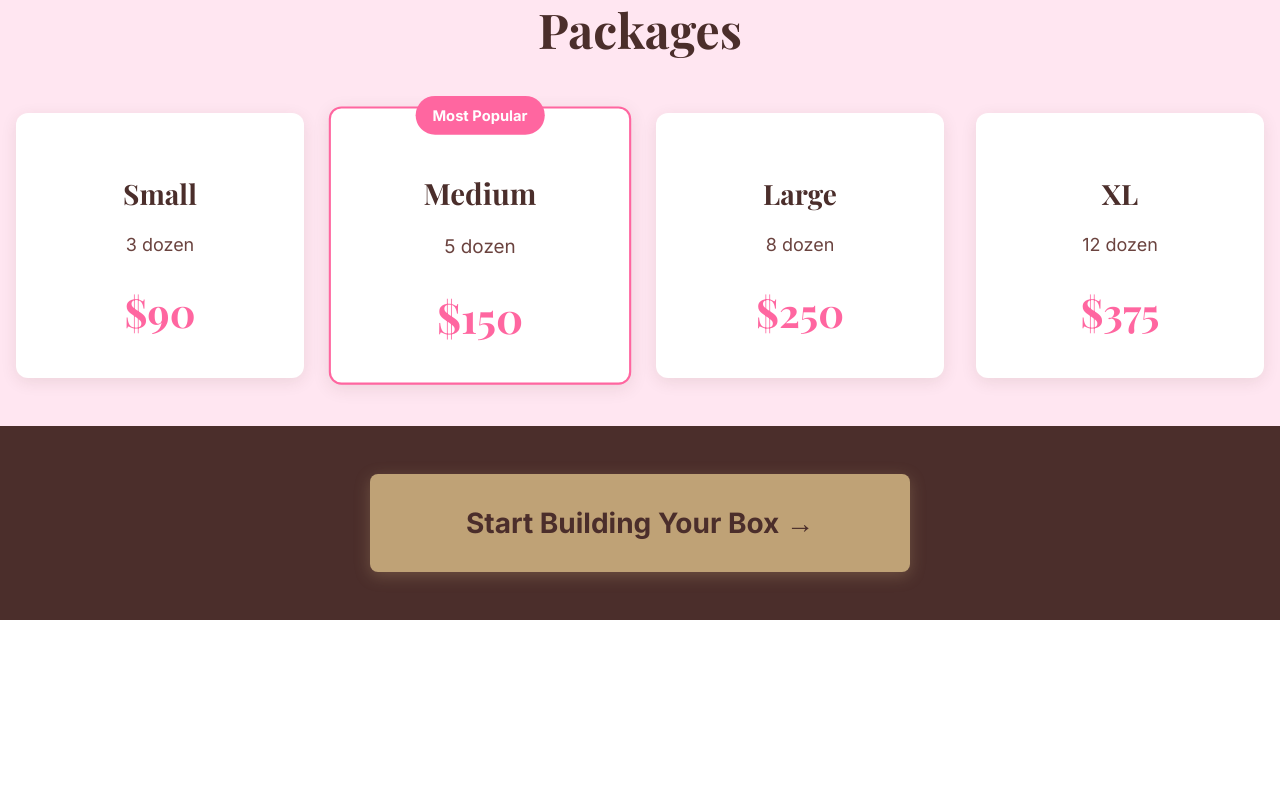
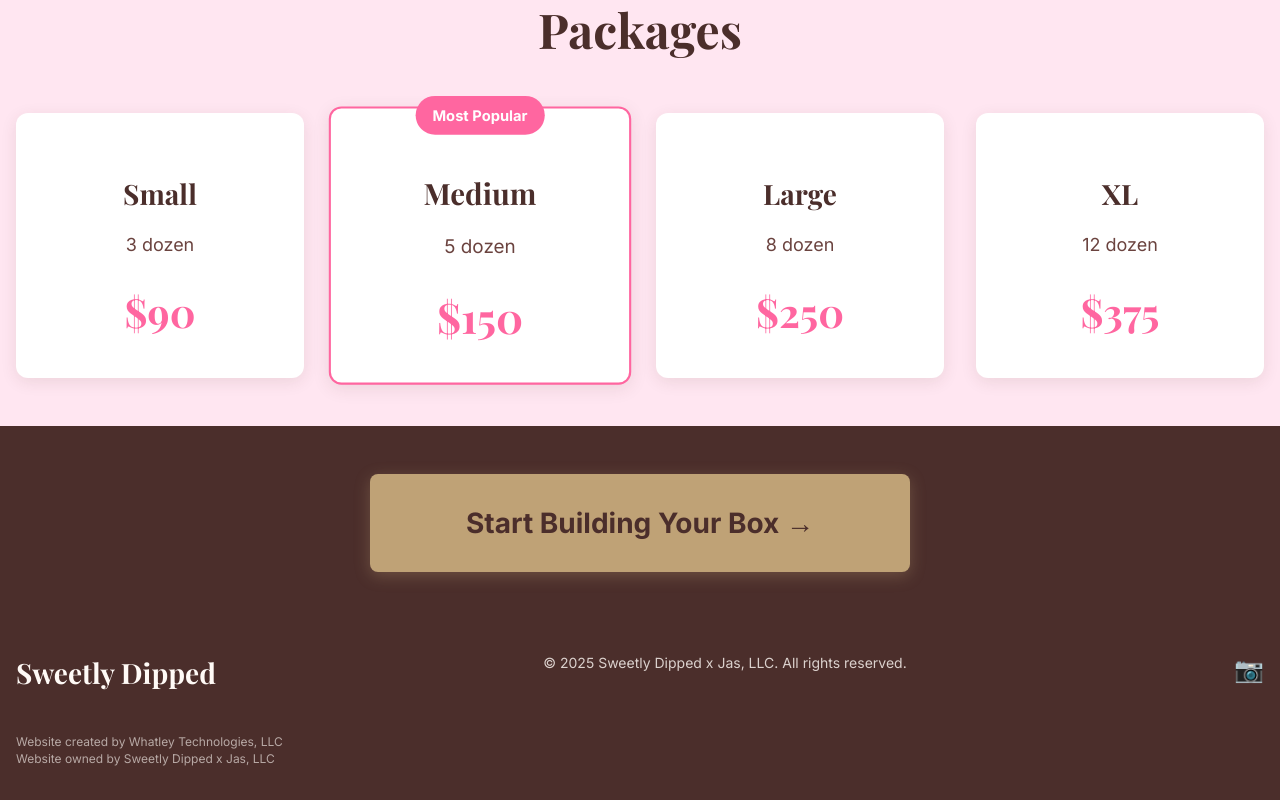
Before and after one commit to whatleytech/sweetly-dipped, a React (Vite) app: page / in a window 1280 px wide. Shown: the part 1399-2199 px from the top of the page. Before the commit the page ends 2019 px from the top, so only its background shows below. Built offline with nearby package versions, Linux system fonts and the light colour scheme.

Commit message:
feat(footer): add company attribution and Instagram link to Sweetly Dipped profile

```diff
--- a/src/components/Footer/Footer.module.css
+++ b/src/components/Footer/Footer.module.css
@@ -32,6 +32,19 @@
   opacity: 0.8;
 }
 
+.companyInfo {
+  font-family: var(--font-body);
+  font-size: 0.75rem;
+  color: var(--sd-cream);
+  opacity: 0.6;
+  text-align: center;
+}
+
+.companyInfo p {
+  margin: 0;
+  line-height: 1.4;
+}
+
 .social {
   display: flex;
   gap: var(--spacing-md);
@@ -54,10 +67,19 @@
   .content {
     flex-direction: row;
     justify-content: space-between;
+    align-items: flex-start;
     text-align: left;
+    flex-wrap: wrap;
   }
 
   .logo h3 {
     font-size: 1.75rem;
   }
+
+  .companyInfo {
+    text-align: left;
+    order: 3;
+    flex-basis: 100%;
+    margin-top: var(--spacing-sm);
+  }
 }
--- a/src/components/Footer/Footer.tsx
+++ b/src/components/Footer/Footer.tsx
@@ -12,17 +12,21 @@ export const Footer = () => {
             <h3>Sweetly Dipped</h3>
           </div>
           <div className={styles.copyright}>
-            © {currentYear} Sweetly Dipped. All rights reserved.
+            © {currentYear} Sweetly Dipped x Jas, LLC. All rights reserved.
+          </div>
+          <div className={styles.companyInfo}>
+            <p>Website created by Whatley Technologies, LLC</p>
+            <p>Website owned by Sweetly Dipped x Jas, LLC</p>
           </div>
           <div className={styles.social}>
-            <a href="#" aria-label="Facebook" className={styles.socialLink}>
-              📘
-            </a>
-            <a href="#" aria-label="Instagram" className={styles.socialLink}>
+            <a
+              href="https://www.instagram.com/sweetlydippedxjas"
+              target="_blank"
+              rel="noopener noreferrer"
+              aria-label="Follow Sweetly Dipped on Instagram"
+              className={styles.socialLink}
+            >
               📷
-            </a>
-            <a href="#" aria-label="Twitter" className={styles.socialLink}>
-              🐦
             </a>
           </div>
         </div>
--- a/src/pages/LandingPage.tsx
+++ b/src/pages/LandingPage.tsx
@@ -3,6 +3,7 @@ import { HeroSection } from '../components/HeroSection/HeroSection';
 import { TreatsGrid } from '../components/TreatsGrid/TreatsGrid';
 import { PackagesTable } from '../components/PackagesTable/PackagesTable';
 import { CtaBand } from '../components/CtaBand/CtaBand';
+import { Footer } from '../components/Footer/Footer';
 
 export const LandingPage = () => {
   const handleStartOrder = () => {
@@ -16,6 +17,7 @@ export const LandingPage = () => {
       <TreatsGrid />
       <PackagesTable />
       <CtaBand onStartOrder={handleStartOrder} />
+      <Footer />
     </div>
   );
 };
```
Also changed, not shown: 2 other files (tests, documents, lock files or other folders).
